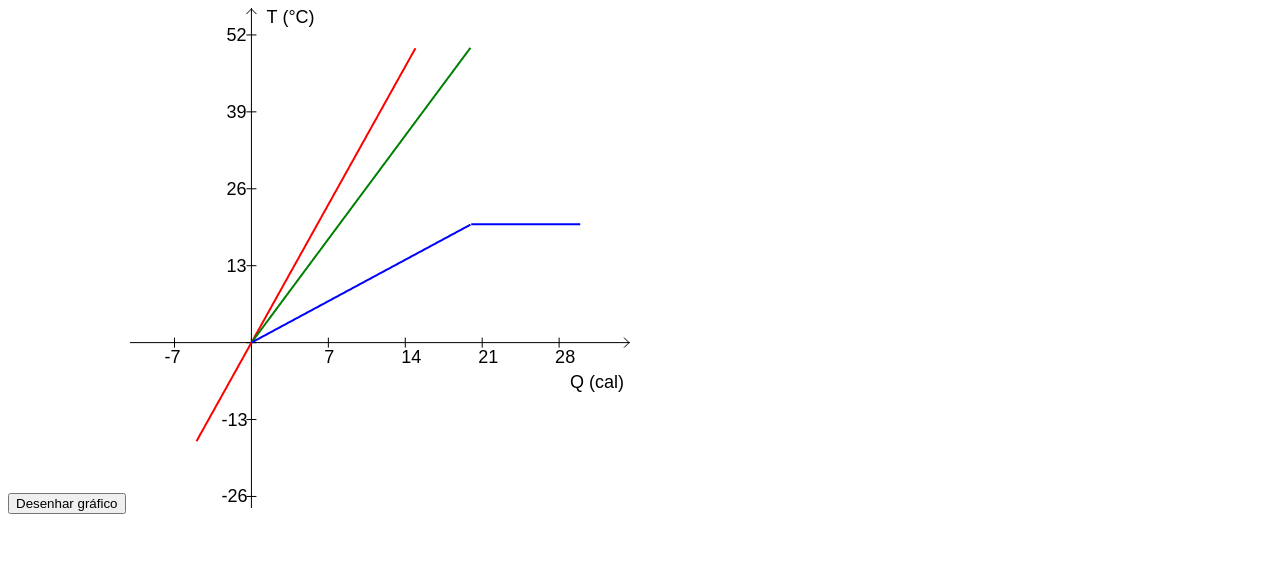
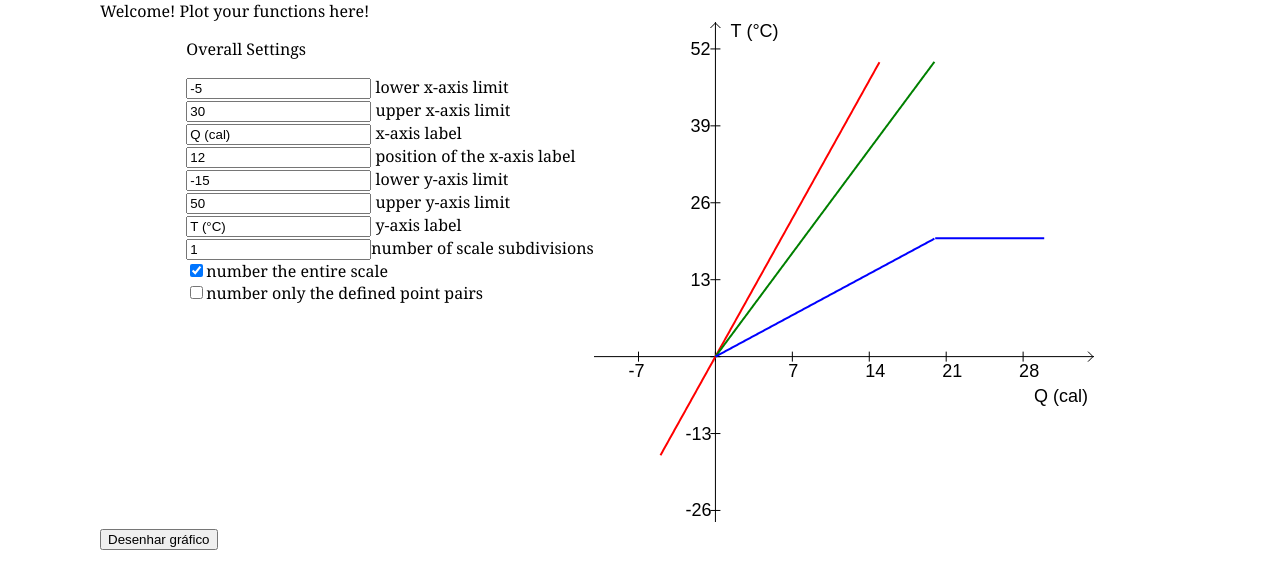
Before and after one commit to rodrigo-francalacci/math-ploter, a plain HTML site: page fazer_grafico_java_new.html in a window 1280 px wide. Both pictures are taken after a click on the button "Desenhar gráfico". Drawn offline with Linux system fonts and the light colour scheme.

Commit message:
General settings for plotting
Implemented general settings for plotting

```diff
--- a/fazer_grafico_java_new.html
+++ b/fazer_grafico_java_new.html
@@ -1,11 +1,48 @@
 <!DOCTYPE html>
 <html>
 <head><title>Canvas code example</title>
+<link rel="stylesheet" href="page.css">
 <script src = "plotter.js" type = "text/javascript"></script>
 </head>
 <body>
-<button onclick=execGraph()>Desenhar gráfico</button>
-<canvas id="canvas" width="500" height="500"></canvas>
+
+<header>Welcome! Plot your functions here!</header>
+
+<main>
+
+    <div class="core">
+
+        <div class="setup">
+            <p>Overall Settings</p>
+            <div><input type="number" id="XMIN" value="-5"> <label>lower x-axis limit</label></div>
+            <div><input type="number" id="XMAX" value="30"> <label>upper x-axis limit</label></div>
+            <div><input type="text" id="XLABEL" value="Q (cal)"> <label>x-axis label</label></div>
+            <div><input type="text" id="XLABELPOS" value="12"> <label>position of the x-axis label</label></div>
+
+            <div><input type="number" id="YMIN" value="-15"> <label>lower y-axis limit</label></div>
+            <div><input type="number" id="YMAX" value="50"> <label>upper y-axis limit</label></div>
+            <div><input type="text" id="YLABEL" value="T (°C)"> <label>y-axis label</label></div>
+
+            <div><input type="number" id="NSUBSCALE" value="1"><label>number of scale subdivisions</label></div>
+            <div><input type="checkbox" id="FULLSCALE" checked="true"><label>number the entire scale</label></div>
+            <div><input type="checkbox" id="ONLYPAIRS" ><label>number only the defined point pairs</label></div>
+
+        </div>
+
+        <div>
+            <canvas id="canvas" width="500" height="500"></canvas>
+        </div>
+
+    </div>
+
+
+
+    <button onclick=execGraph()>Desenhar gráfico</button>
+
+</main>
+
+
+
 </body>
 
 <script>
@@ -21,16 +58,16 @@ function execGraph(){
 
 //------------CONFIGURAÇÕES GERAIS-----------------
 
-    config.Xmin = -5; // o menor limite para o eixo X do gráfico
-    config.Xmax = 30; // o maior limite para o eixo X do gráfico
-    config.Ymin = -15; // o menor limite para o eixo Y do gráfico
-    config.Ymax = 50; // o maior limite para o eixo Y do gráfico
-    config.ScaleDivisions = 1; // define o intervalo entre as divisões da escala
-    config.No_grid = true; // numerar todas as divisões do gráfico ?
-    config.No_pares = false; // numerar os pares de pontos predefinidos ?
-    config.rotuloX = "Q (cal)";
-    config.rotuloXdes = 12; // deslocamento horizontal para o rótuloX
-    config.rotuloY = "T (°C)";
+    config.Xmin = document.getElementById("XMIN").value; //-5; // o menor limite para o eixo X do gráfico
+    config.Xmax = document.getElementById("XMAX").value; //30; // o maior limite para o eixo X do gráfico
+    config.Ymin = document.getElementById("YMIN").value; //-15; // o menor limite para o eixo Y do gráfico
+    config.Ymax = document.getElementById("YMAX").value; //50; // o maior limite para o eixo Y do gráfico
+    config.ScaleDivisions = document.getElementById("NSUBSCALE").value //1; // define o intervalo entre as divisões da escala
+    config.No_grid = document.getElementById("FULLSCALE").checked //true; // numerar todas as divisões do gráfico ?
+    config.No_pares = document.getElementById("ONLYPAIRS").checked //false; // numerar os pares de pontos predefinidos ?
+    config.rotuloX = document.getElementById("XLABEL").value //"Q (cal)";
+    config.rotuloXdes = document.getElementById("XLABELPOS").value //12; // deslocamento horizontal para o rótuloX
+    config.rotuloY = document.getElementById("YLABEL").value //"T (°C)";
     config.font = "18px Arial";
 
 //-------------------FUNÇÕES-----------------------
--- /dev/null
+++ b/page.css
@@ -0,0 +1,20 @@
+main{
+    margin: auto;
+}
+
+.core{
+    display:flex;
+    margin: auto;
+    justify-content: center;
+}
+
+body {
+    margin-top: 0;
+    margin-left: 100px;
+    margin-right: 100px;
+    text-align: justify;
+    text-justify: inter-word;
+    font-family: "Georgia";
+    font-size: 16px;
+
+}
--- a/plotter.js
+++ b/plotter.js
@@ -2,7 +2,7 @@
 
 //==============================================================================
 //-----------------------------inicia o script---------------------------------
-//imputs são: X mínimo e máximo da escala, Y mínimo e máximo da escala,
+//inputs são: X mínimo e máximo da escala, Y mínimo e máximo da escala,
 // se vai desenhar os números no grid, ou se vai desenhar os números do fim e início das funções
 function draw(config, funcs) {
 
```
